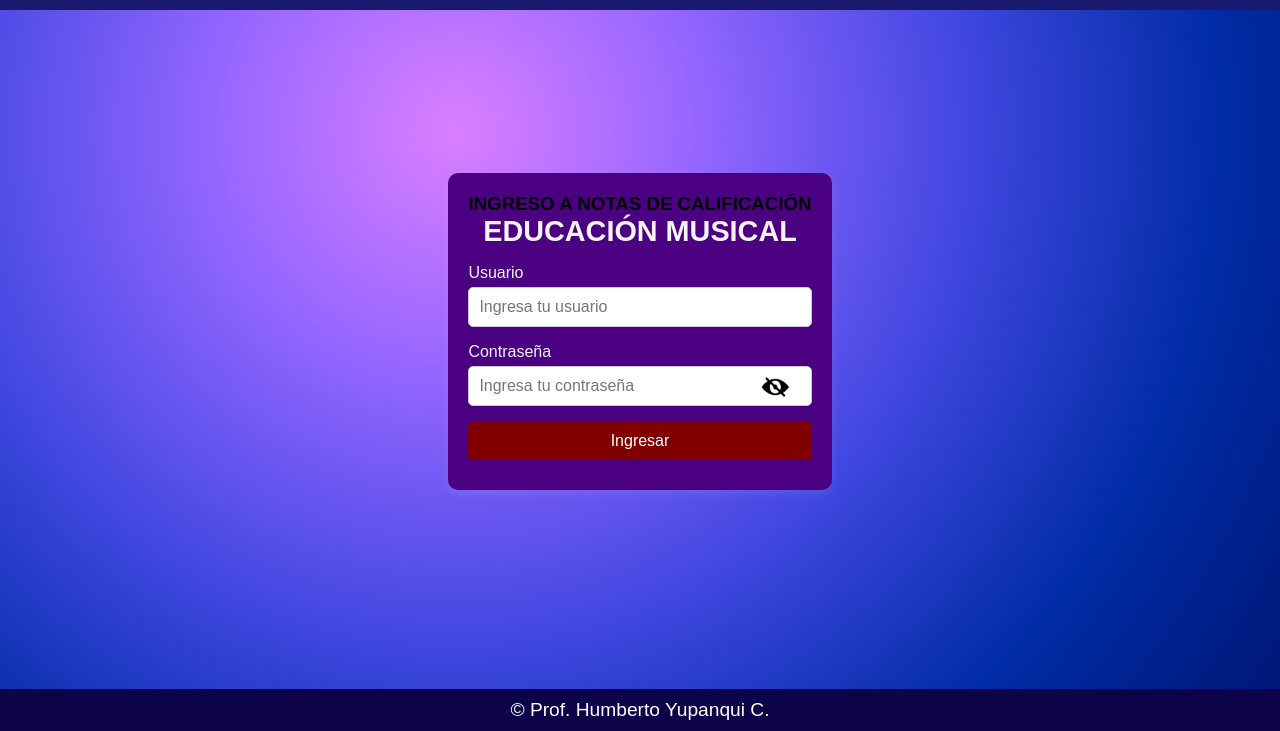
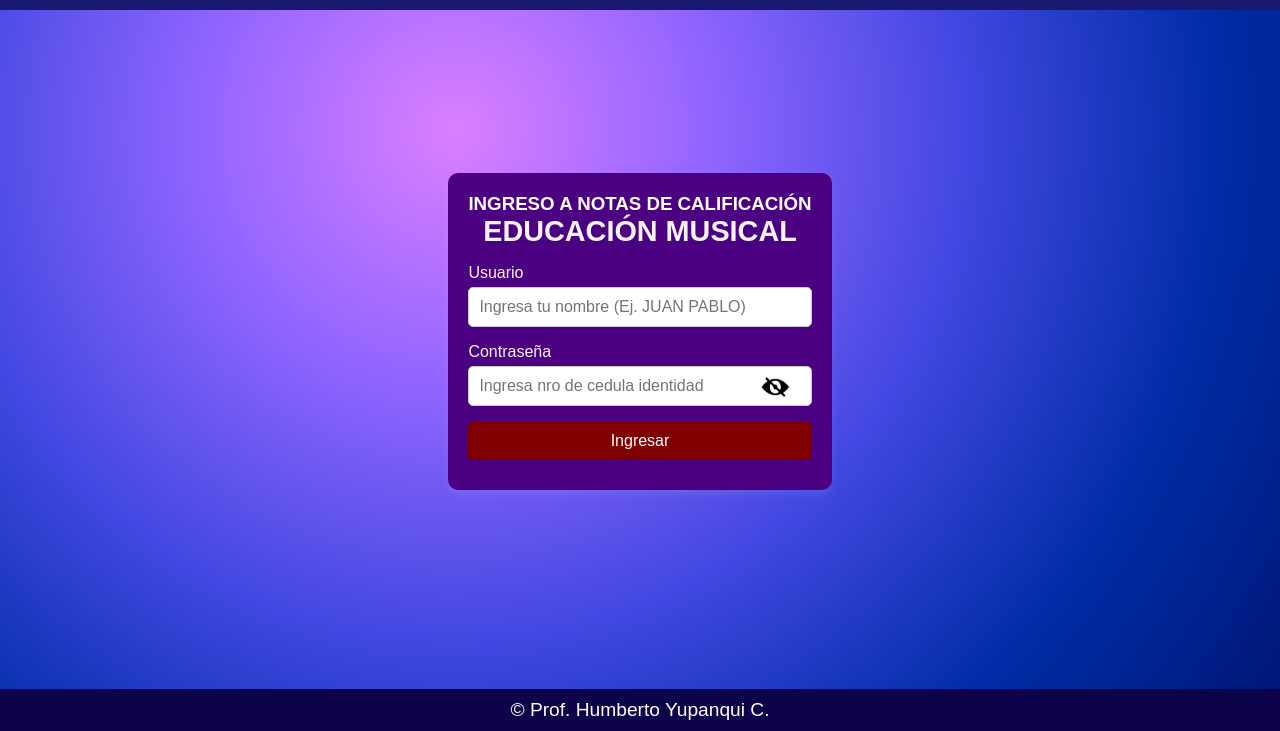
Before and after one commit to Humber720/UESimonaManzaneda2025, a plain HTML site: page index.html in a window 1280 px wide. Shown: the part 69-800 px from the top of the page. Drawn offline with Linux system fonts and the light colour scheme.

Commit message:
index.html

```diff
--- a/index.html
+++ b/index.html
@@ -3,25 +3,25 @@
 <head>
     <meta charset="UTF-8">
     <meta name="viewport" content="width=device-width, initial-scale=1.0, maximum-scale=1.0, user-scalable=no">
-    <title>Ingreso Plataforma</title>
+    <title>Plataforma Educación Musical</title>
     <link rel="stylesheet" href="inicio.css">
 </head>
 <body>
 <!-- Encabezado con el nombre de la Unidad Educativa -->
     <header>
-        <h2>UNIDAD EDUCATIVA "SIMONA MANZANEDA"</h2>
+        <h1>UNIDAD EDUCATIVA "SIMONA MANZANEDA"</h1>
     </header>
 
     <div class="container">
-        <h3>INGRESO A NOTAS DE CALIFICACIÓN</h3>
+        <h3 style="color: white;">INGRESO A NOTAS DE CALIFICACIÓN</h3>
         <h1>EDUCACIÓN MUSICAL</h1>
         <form id="loginForm" onsubmit="login(event)">
             <label for="username">Usuario</label>
-            <input type="text" id="username" name="username" placeholder="Ingresa tu usuario" required>
+            <input type="text" id="username" name="username" placeholder="Ingresa tu nombre (Ej. JUAN PABLO)" required>
 
             <label for="password">Contraseña</label>
             <div class="password-container">
-                <input type="password" id="password" name="password" placeholder="Ingresa tu contraseña" required>
+                <input type="password" id="password" name="password" placeholder="Ingresa nro de cedula identidad" required>
                 <!--<img src="ojo.png" alt="Ver" id="togglePassword" onclick="togglePasswordVisibility()">-->
                 <span class="toggle-password" onclick="togglePasswordVisibility()">
                     <img src="ojo2.png" alt="Mostrar/Ocultar Contraseña" id="eyeIcon" width="20px" height="20px">
```
